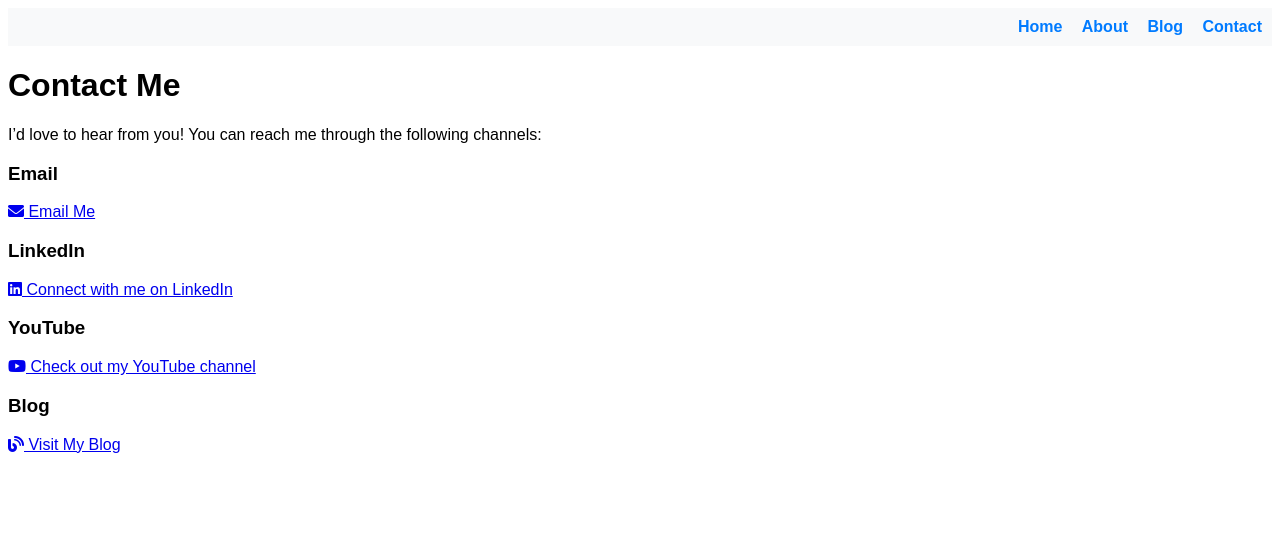
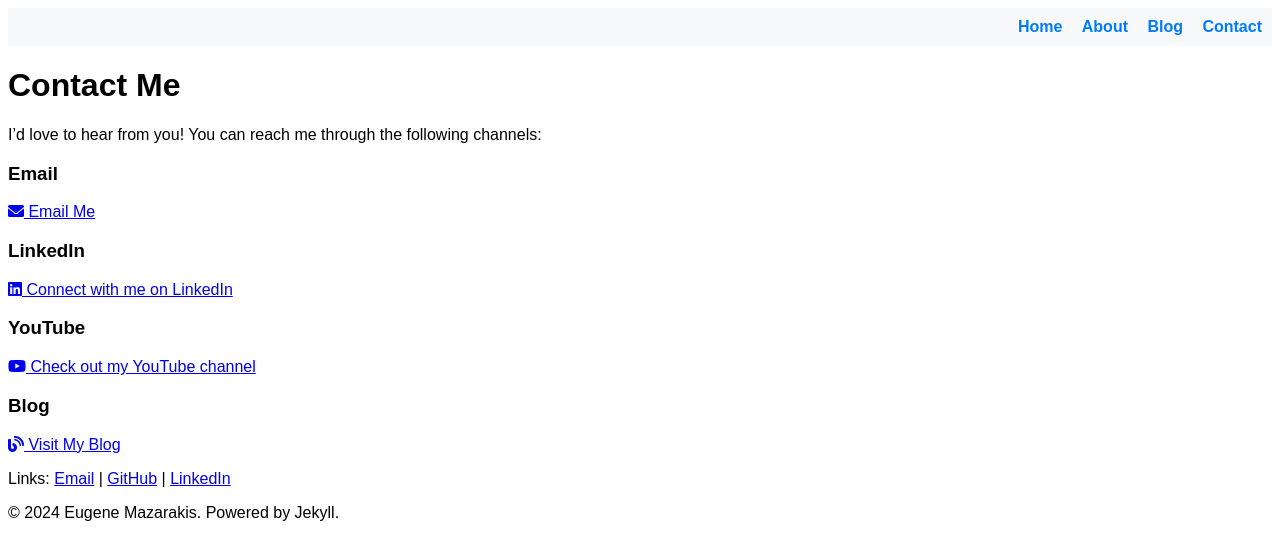
Before and after one commit to EMazarakis/EMazarakis.github.io, a Jekyll site: the page built from contact.md, in a window 1280 px wide. Shown: the top 560 px of the page. Built offline with Jekyll 4.4.1, drawn with Linux system fonts in a browser that asks for light colours.

Commit message:
Update default.html

```diff
--- a/_layouts/default.html
+++ b/_layouts/default.html
@@ -22,5 +22,16 @@
     <main>
         {{ content }}
     </main>
+
+    <footer>
+        <div class="footer-content">
+            <p>Links:
+                <a href="mailto:mazarakiseug@gmail.com">Email</a> |
+                <a href="https://github.com/EMazarakis" target="_blank">GitHub</a> |
+                <a href="https://www.linkedin.com/in/eugene-mazarakis/" target="_blank">LinkedIn</a>
+            </p>
+            <p>© 2024 Eugene Mazarakis. Powered by Jekyll.</p>
+        </div>
+    </footer>
 </body>
 </html>
```
